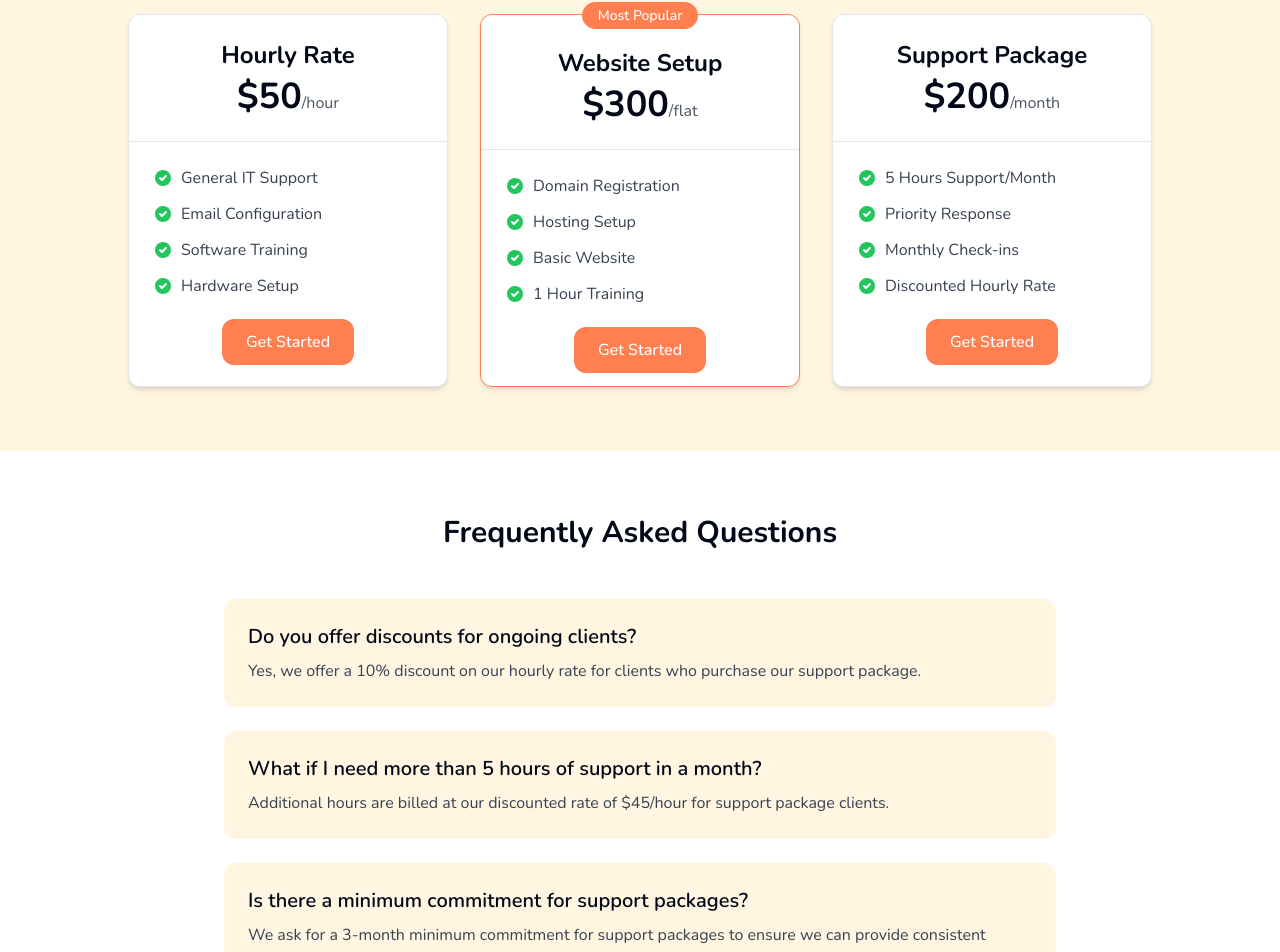
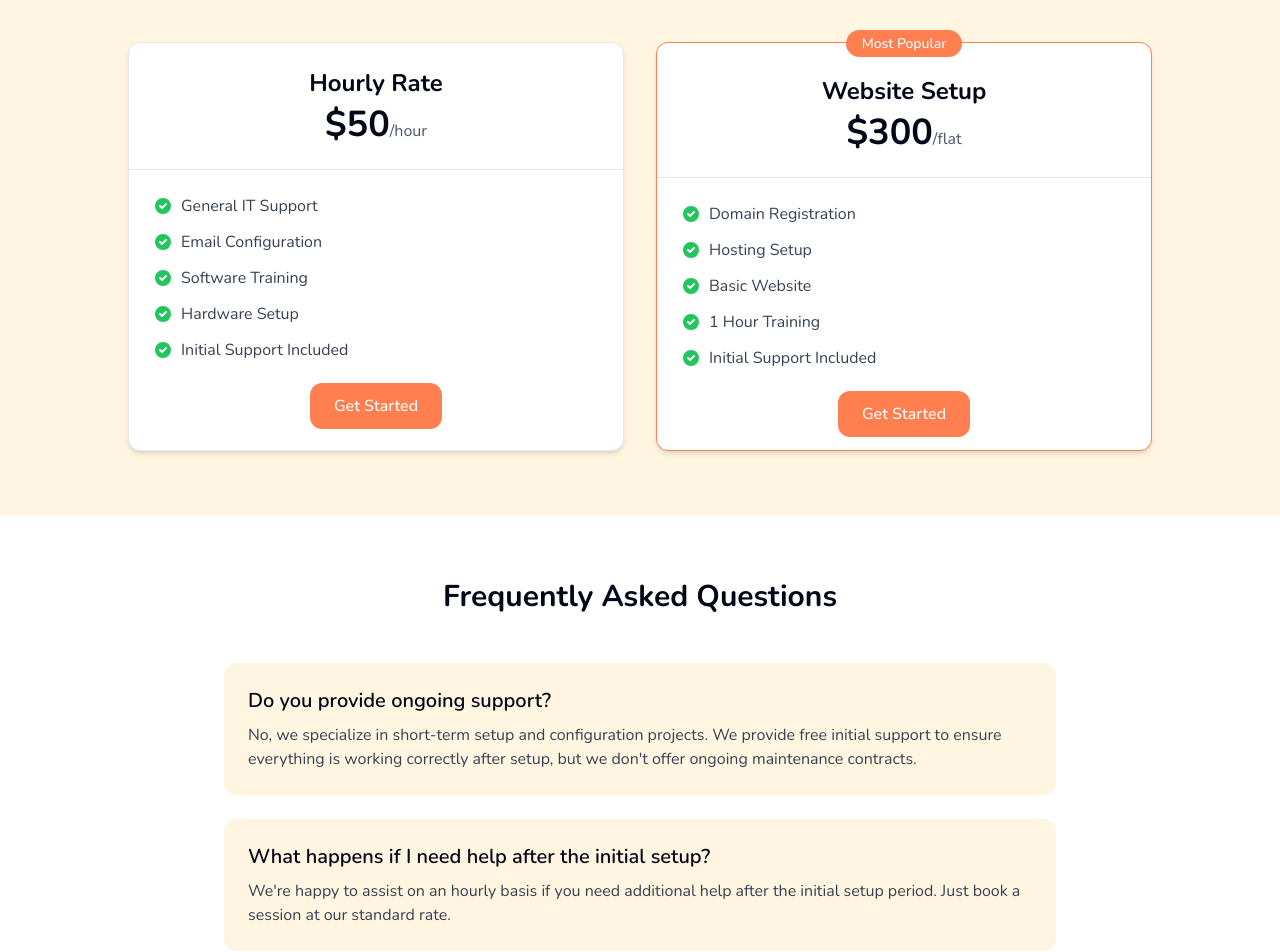
Before and after one commit to rensmith-business-projects/simple-start-site-build, a React (Vite) app: page /pricing in a window 1280 px wide. Shown: the part 374-1326 px from the top of the page. Built offline with nearby package versions, Linux system fonts and the light colour scheme.

Commit message:
Fix: Update pricing and support information
Updated the pricing and support information to reflect that ongoing support is not provided and that support is free.

```diff
--- a/src/pages/Home.tsx
+++ b/src/pages/Home.tsx
@@ -1,4 +1,3 @@
-
 import { Link } from 'react-router-dom';
 import { Card, CardContent } from "@/components/ui/card";
 import { ArrowRight } from 'lucide-react';
@@ -13,7 +12,7 @@ const Home = () => {
             Getting Your Tech Up and Running — <span className="text-orange">the Simple Way</span>
           </h1>
           <p className="text-xl md:text-2xl mb-8 text-gray-700 max-w-2xl mx-auto">
-            We take care of the setup so you can focus on what you do best.
+            We take care of the setup so you can focus on what you do best. Initial support included at no extra cost.
           </p>
           <div className="flex flex-col sm:flex-row gap-4 justify-center">
             <Link to="/contact" className="btn-primary">
@@ -34,6 +33,7 @@ const Home = () => {
           </h2>
 
           <div className="grid grid-cols-1 md:grid-cols-3 gap-8">
+            {/* Keep the first two cards */}
             <Card className="border-none shadow-md hover:shadow-lg transition-shadow duration-300">
               <CardContent className="p-6 text-center">
                 <div className="h-16 w-16 bg-orange bg-opacity-10 rounded-full flex items-center justify-center mx-auto mb-4">
@@ -66,18 +66,18 @@ const Home = () => {
               </CardContent>
             </Card>
 
+            {/* Replace the third card to emphasize free initial support */}
             <Card className="border-none shadow-md hover:shadow-lg transition-shadow duration-300">
               <CardContent className="p-6 text-center">
                 <div className="h-16 w-16 bg-orange bg-opacity-10 rounded-full flex items-center justify-center mx-auto mb-4">
                   <svg xmlns="http://www.w3.org/2000/svg" width="24" height="24" viewBox="0 0 24 24" fill="none" stroke="#FF7F50" strokeWidth="2" strokeLinecap="round" strokeLinejoin="round">
-                    <path d="M12 21C16.9706 21 21 16.9706 21 12C21 7.02944 16.9706 3 12 3C7.02944 3 3 7.02944 3 12C3 16.9706 7.02944 21 12 21Z"></path>
-                    <path d="M3 12H21"></path>
-                    <path d="M12 3C14.5013 5.46452 15.9228 8.67897 16 12C15.9228 15.321 14.5013 18.5355 12 21C9.49872 18.5355 8.07725 15.321 8 12C8.07725 8.67897 9.49872 5.46452 12 3Z"></path>
+                    <path d="M22 11.08V12a10 10 0 1 1-5.93-9.14"></path>
+                    <polyline points="22 4 12 14.01 9 11.01"></polyline>
                   </svg>
                 </div>
-                <h3 className="text-xl font-semibold mb-2">Remote Support</h3>
+                <h3 className="text-xl font-semibold mb-2">Free Initial Support</h3>
                 <p className="text-gray-600">
-                  Get help wherever you are with our convenient remote support options.
+                  Setup includes free support to ensure your system works correctly from day one.
                 </p>
               </CardContent>
             </Card>
@@ -140,14 +140,14 @@ const Home = () => {
         </div>
       </section>
 
-      {/* CTA Section */}
+      {/* CTA Section - update to reflect no ongoing support */}
       <section className="py-16 bg-orange px-4">
         <div className="container mx-auto text-center max-w-3xl">
           <h2 className="text-3xl md:text-4xl font-bold mb-6 text-white">
             Ready to get started?
           </h2>
           <p className="text-xl mb-8 text-white opacity-90">
-            Book a free 15-minute consultation to discuss your needs.
+            Book a free 15-minute consultation to discuss your short-term tech needs.
           </p>
           <Link to="/contact" className="bg-white text-orange px-8 py-3 rounded-lg font-medium hover:bg-cream transition-all duration-300 hover:shadow-lg inline-block">
             Contact Us Today
--- a/src/pages/Pricing.tsx
+++ b/src/pages/Pricing.tsx
@@ -10,7 +10,7 @@ const Pricing = () => {
         <div className="container mx-auto text-center">
           <h1 className="text-4xl md:text-5xl font-bold mb-6">Simple, Transparent Pricing</h1>
           <p className="text-xl text-gray-700 max-w-3xl mx-auto">
-            We offer straightforward pricing with no hidden costs or surprise fees.
+            We offer straightforward pricing with no hidden costs, no ongoing fees, and initial support included for free.
           </p>
         </div>
       </section>
@@ -18,7 +18,7 @@ const Pricing = () => {
       {/* Pricing Options */}
       <section className="py-16 px-4">
         <div className="container mx-auto">
-          <div className="grid grid-cols-1 md:grid-cols-3 gap-8 max-w-5xl mx-auto">
+          <div className="grid grid-cols-1 md:grid-cols-2 gap-8 max-w-5xl mx-auto">
             {/* Hourly Rate Card */}
             <Card className="border border-gray-200 shadow-md hover:shadow-lg transition-shadow">
               <CardHeader className="text-center border-b pb-6">
@@ -53,6 +53,12 @@ const Pricing = () => {
                       <path fillRule="evenodd" d="M10 18a8 8 0 100-16 8 8 0 000 16zm3.707-9.293a1 1 0 00-1.414-1.414L9 10.586 7.707 9.293a1 1 0 00-1.414 1.414l2 2a1 1 0 001.414 0l4-4z" clipRule="evenodd" />
                     </svg>
                     <span className="text-gray-700">Hardware Setup</span>
+                  </li>
+                  <li className="flex items-center">
+                    <svg xmlns="http://www.w3.org/2000/svg" className="h-5 w-5 text-green-500 mr-2" viewBox="0 0 20 20" fill="currentColor">
+                      <path fillRule="evenodd" d="M10 18a8 8 0 100-16 8 8 0 000 16zm3.707-9.293a1 1 0 00-1.414-1.414L9 10.586 7.707 9.293a1 1 0 00-1.414 1.414l2 2a1 1 0 001.414 0l4-4z" clipRule="evenodd" />
+                    </svg>
+                    <span className="text-gray-700">Initial Support Included</span>
                   </li>
                 </ul>
                 <div className="mt-8 text-center">
@@ -101,53 +107,15 @@ const Pricing = () => {
                     </svg>
                     <span className="text-gray-700">1 Hour Training</span>
                   </li>
-                </ul>
-                <div className="mt-8 text-center">
-                  <Link to="/contact" className="bg-orange text-white px-6 py-3 rounded-lg font-medium transition-all duration-300 hover:bg-orange-light hover:shadow-md">
-                    Get Started
-                  </Link>
-                </div>
-              </CardContent>
-            </Card>
-
-            {/* Support Package Card */}
-            <Card className="border border-gray-200 shadow-md hover:shadow-lg transition-shadow">
-              <CardHeader className="text-center border-b pb-6">
-                <h3 className="text-2xl font-bold">Support Package</h3>
-                <div className="mt-4">
-                  <span className="text-4xl font-bold">$200</span>
-                  <span className="text-gray-600">/month</span>
-                </div>
-              </CardHeader>
-              <CardContent className="pt-6">
-                <ul className="space-y-3">
                   <li className="flex items-center">
                     <svg xmlns="http://www.w3.org/2000/svg" className="h-5 w-5 text-green-500 mr-2" viewBox="0 0 20 20" fill="currentColor">
                       <path fillRule="evenodd" d="M10 18a8 8 0 100-16 8 8 0 000 16zm3.707-9.293a1 1 0 00-1.414-1.414L9 10.586 7.707 9.293a1 1 0 00-1.414 1.414l2 2a1 1 0 001.414 0l4-4z" clipRule="evenodd" />
                     </svg>
-                    <span className="text-gray-700">5 Hours Support/Month</span>
-                  </li>
-                  <li className="flex items-center">
-                    <svg xmlns="http://www.w3.org/2000/svg" className="h-5 w-5 text-green-500 mr-2" viewBox="0 0 20 20" fill="currentColor">
-                      <path fillRule="evenodd" d="M10 18a8 8 0 100-16 8 8 0 000 16zm3.707-9.293a1 1 0 00-1.414-1.414L9 10.586 7.707 9.293a1 1 0 00-1.414 1.414l2 2a1 1 0 001.414 0l4-4z" clipRule="evenodd" />
-                    </svg>
-                    <span className="text-gray-700">Priority Response</span>
-                  </li>
-                  <li className="flex items-center">
-                    <svg xmlns="http://www.w3.org/2000/svg" className="h-5 w-5 text-green-500 mr-2" viewBox="0 0 20 20" fill="currentColor">
-                      <path fillRule="evenodd" d="M10 18a8 8 0 100-16 8 8 0 000 16zm3.707-9.293a1 1 0 00-1.414-1.414L9 10.586 7.707 9.293a1 1 0 00-1.414 1.414l2 2a1 1 0 001.414 0l4-4z" clipRule="evenodd" />
-                    </svg>
-                    <span className="text-gray-700">Monthly Check-ins</span>
-                  </li>
-                  <li className="flex items-center">
-                    <svg xmlns="http://www.w3.org/2000/svg" className="h-5 w-5 text-green-500 mr-2" viewBox="0 0 20 20" fill="currentColor">
-                      <path fillRule="evenodd" d="M10 18a8 8 0 100-16 8 8 0 000 16zm3.707-9.293a1 1 0 00-1.414-1.414L9 10.586 7.707 9.293a1 1 0 00-1.414 1.414l2 2a1 1 0 001.414 0l4-4z" clipRule="evenodd" />
-                    </svg>
-                    <span className="text-gray-700">Discounted Hourly Rate</span>
+                    <span className="text-gray-700">Initial Support Included</span>
                   </li>
                 </ul>
                 <div className="mt-8 text-center">
-                  <Link to="/contact" className="btn-primary">
+                  <Link to="/contact" className="bg-orange text-white px-6 py-3 rounded-lg font-medium transition-all duration-300 hover:bg-orange-light hover:shadow-md">
                     Get Started
                   </Link>
                 </div>
@@ -157,37 +125,37 @@ const Pricing = () => {
         </div>
       </section>
 
-      {/* FAQ Section */}
+      {/* FAQ Section - update to address no ongoing support */}
       <section className="py-16 bg-white px-4">
         <div className="container mx-auto max-w-4xl">
           <h2 className="text-3xl font-bold mb-12 text-center">Frequently Asked Questions</h2>
 
           <div className="space-y-6">
             <div className="bg-cream p-6 rounded-lg">
-              <h3 className="text-xl font-semibold mb-2">Do you offer discounts for ongoing clients?</h3>
+              <h3 className="text-xl font-semibold mb-2">Do you provide ongoing support?</h3>
               <p className="text-gray-700">
-                Yes, we offer a 10% discount on our hourly rate for clients who purchase our support package.
+                No, we specialize in short-term setup and configuration projects. We provide free initial support to ensure everything is working correctly after setup, but we don't offer ongoing maintenance contracts.
               </p>
             </div>
 
             <div className="bg-cream p-6 rounded-lg">
-              <h3 className="text-xl font-semibold mb-2">What if I need more than 5 hours of support in a month?</h3>
+              <h3 className="text-xl font-semibold mb-2">What happens if I need help after the initial setup?</h3>
               <p className="text-gray-700">
-                Additional hours are billed at our discounted rate of $45/hour for support package clients.
+                We're happy to assist on an hourly basis if you need additional help after the initial setup period. Just book a session at our standard rate.
               </p>
             </div>
 
             <div className="bg-cream p-6 rounded-lg">
-              <h3 className="text-xl font-semibold mb-2">Is there a minimum commitment for support packages?</h3>
+              <h3 className="text-xl font-semibold mb-2">How long is the free initial support period?</h3>
               <p className="text-gray-700">
-                We ask for a 3-month minimum commitment for support packages to ensure we can provide consistent service.
+                Initial support typically covers the first two weeks after your setup is complete, ensuring everything is working as expected.
               </p>
             </div>
 
             <div className="bg-cream p-6 rounded-lg">
               <h3 className="text-xl font-semibold mb-2">What payment methods do you accept?</h3>
               <p className="text-gray-700">
-                We accept credit cards, direct bank transfers, and PayPal. Invoices are sent at the beginning of each month for support packages.
+                We accept credit cards, direct bank transfers, and PayPal. Payment is typically collected after the project is completed.
               </p>
             </div>
           </div>
--- a/src/pages/Services.tsx
+++ b/src/pages/Services.tsx
@@ -1,4 +1,3 @@
-
 import { Card, CardContent } from "@/components/ui/card";
 import { Link } from "react-router-dom";
 
@@ -14,7 +13,7 @@ const Services = () => {
           <line x1="12" y1="17" x2="12" y2="21"></line>
         </svg>
       ),
-      description: "Get your business online with our website setup service. We handle domain registration, hosting setup, and basic website configuration so you can focus on your content."
+      description: "Get your business online with our website setup service. We handle domain registration, hosting setup, and basic website configuration with initial support included for free."
     },
     {
       id: 2,
@@ -50,7 +49,7 @@ const Services = () => {
           <path d="M2 6l3 3"></path>
         </svg>
       ),
-      description: "General IT support for your business needs. We help troubleshoot issues, provide guidance, and ensure your technology is working smoothly."
+      description: "Short-term IT support for your immediate business needs. We help troubleshoot issues, provide guidance, and ensure your technology is working correctly."
     },
     {
       id: 5,
@@ -93,7 +92,7 @@ const Services = () => {
         <div className="container mx-auto text-center">
           <h1 className="text-4xl md:text-5xl font-bold mb-6">Our Services</h1>
           <p className="text-xl text-gray-700 max-w-3xl mx-auto mb-8">
-            We offer a variety of tech services to help you get up and running with minimal hassle.
+            We offer a variety of tech services to help you get you up and running with minimal hassle. Free initial support included with all services.
           </p>
         </div>
       </section>
@@ -115,7 +114,7 @@ const Services = () => {
         </div>
       </section>
 
-      {/* Process Section */}
+      {/* Process Section - update to reflect no ongoing support */}
       <section className="py-16 bg-white px-4">
         <div className="container mx-auto">
           <h2 className="text-3xl md:text-4xl font-bold mb-12 text-center">
@@ -174,7 +173,7 @@ const Services = () => {
               </div>
             </div>
 
-            {/* Step 4 */}
+            {/* Step 4 - Updated to reflect initial support only */}
             <div className="relative">
               <div className="flex flex-col md:flex-row items-center">
                 <div className="md:w-1/2 md:pr-8 order-1 md:order-1 mb-4 md:mb-0 md:text-right"></div>
@@ -182,9 +181,9 @@ const Services = () => {
                   4
                 </div>
                 <div className="md:w-1/2 md:pl-8 order-2 md:order-2">
-                  <h3 className="text-xl font-semibold mb-2">Training & Support</h3>
+                  <h3 className="text-xl font-semibold mb-2">Free Initial Support</h3>
                   <p className="text-gray-600">
-                    We provide training and ongoing support to ensure you're comfortable using your new tech setup.
+                    We provide initial support to ensure you're comfortable using your new tech setup. Support is included at no extra cost.
                   </p>
                 </div>
               </div>
@@ -193,14 +192,14 @@ const Services = () => {
         </div>
       </section>
 
-      {/* CTA Section */}
+      {/* CTA Section - Updated to reflect the freelance short-term nature */}
       <section className="py-16 px-4">
         <div className="container mx-auto text-center max-w-3xl">
           <h2 className="text-3xl md:text-4xl font-bold mb-6">
             Ready to simplify your tech?
           </h2>
           <p className="text-xl mb-8 text-gray-700">
-            Let us handle the technical setup so you can focus on your business.
+            Let me handle the technical setup so you can focus on your business. No ongoing contracts, just straightforward solutions.
           </p>
           <Link to="/contact" className="btn-primary">
             Get Started Today
```
